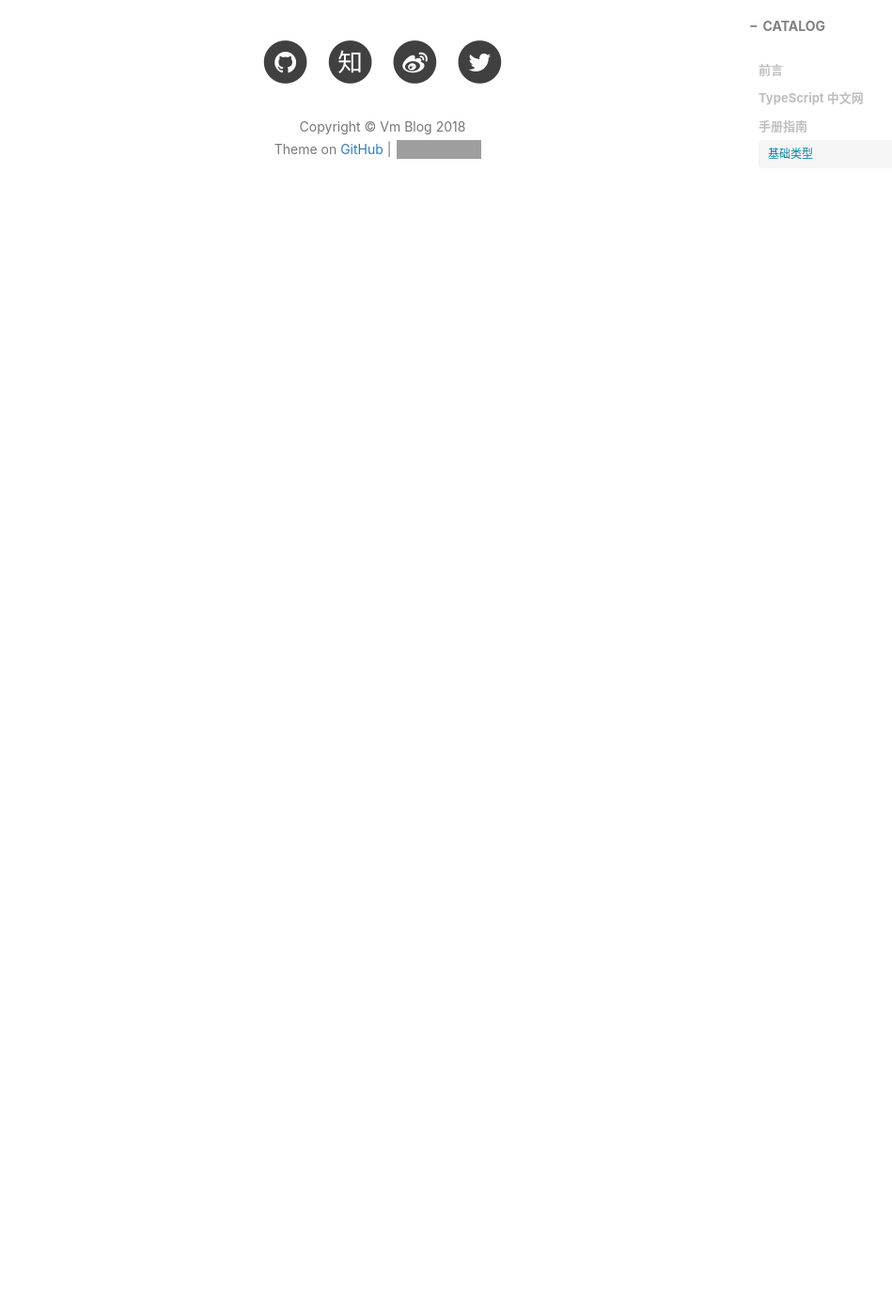
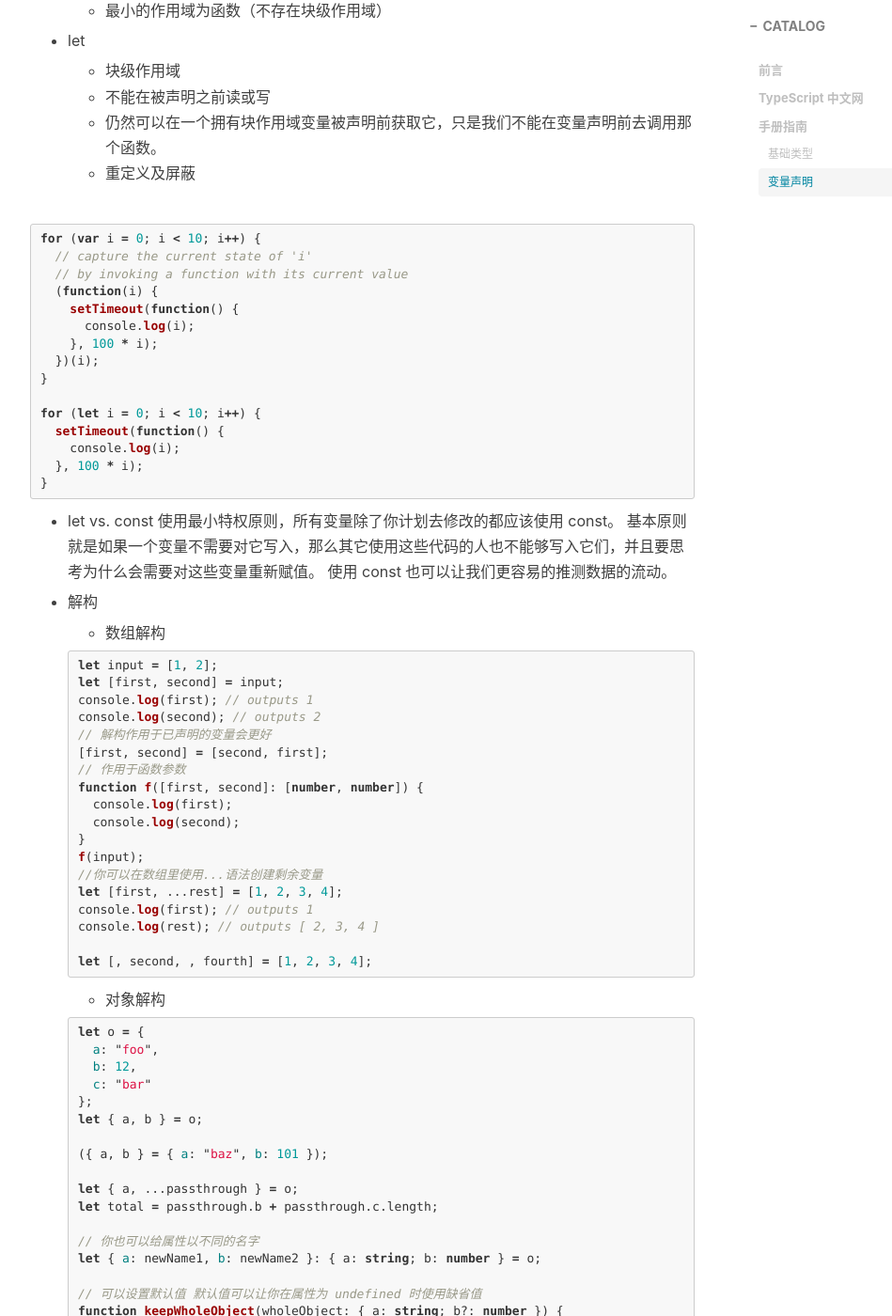
Before and after one commit to xht19980305/xht19980305.github.io, a Jekyll site: the page built from _posts/2018-10-15-TypeScript学习笔记.md, in a window 1280 px wide and 1400 px high, scrolled down 2947 px. Shown: the whole window at 94% size, without its empty margins (233-1182 px from the left). Built offline with Jekyll 4.4.1, drawn with Linux system fonts in a browser that asks for light colours; nearby versions of some CDN libraries; comment, search, counter and statistics services are not loaded; before the commit the page ends 3210 px from its top, so only the background shows below that; some of the changed text lies outside the part shown; grey boxes are pictures that could not be loaded.

Commit message:
add typescript notes

````diff
--- a/_posts/2018-10-15-TypeScript学习笔记.md
+++ b/_posts/2018-10-15-TypeScript学习笔记.md
@@ -90,14 +90,131 @@ prettySure.toFixed(); // Error: Property 'toFixed' doesn't exist on type 'Object
 function error(message: string): never {
   throw new Error(message);
 }
-
 // 推断的返回值类型为never
 function fail() {
   return error("Something failed");
 }
-
 // 返回never的函数必须存在无法达到的终点
 function infiniteLoop(): never {
   while (true) {}
 }
 ```
+
+- 类型断言
+  通过类型断言这种方式可以告诉编译器，“相信我，我知道自己在干什么”。 类型断言好比其它语言里的类型转换，但是不进行特殊的数据检查和解构。 它没有运行时的影响，只是在编译阶段起作用。
+
+```ts
+let someValue: any = "this is a string";
+
+let strLength: number = (<string>someValue).length;
+let strLength: number = (someValue as string).length;
+```
+
+#### 变量声明
+
+因为 TypeScript 是 JavaScript 的超集，所以它本身就支持 let 和 const。
+
+- var
+
+  - 变量提升
+  - 最小的作用域为函数（不存在块级作用域）
+
+- let
+
+  - 块级作用域
+  - 不能在被声明之前读或写
+  - 仍然可以在一个拥有块作用域变量被声明前获取它，只是我们不能在变量声明前去调用那个函数。
+  - 重定义及屏蔽
+
+```ts
+for (var i = 0; i < 10; i++) {
+  // capture the current state of 'i'
+  // by invoking a function with its current value
+  (function(i) {
+    setTimeout(function() {
+      console.log(i);
+    }, 100 * i);
+  })(i);
+}
+
+for (let i = 0; i < 10; i++) {
+  setTimeout(function() {
+    console.log(i);
+  }, 100 * i);
+}
+```
+
+- let vs. const
+  使用最小特权原则，所有变量除了你计划去修改的都应该使用 const。 基本原则就是如果一个变量不需要对它写入，那么其它使用这些代码的人也不能够写入它们，并且要思考为什么会需要对这些变量重新赋值。 使用 const 也可以让我们更容易的推测数据的流动。
+
+- 解构
+
+  - 数组解构
+
+  ```ts
+  let input = [1, 2];
+  let [first, second] = input;
+  console.log(first); // outputs 1
+  console.log(second); // outputs 2
+  // 解构作用于已声明的变量会更好
+  [first, second] = [second, first];
+  // 作用于函数参数
+  function f([first, second]: [number, number]) {
+    console.log(first);
+    console.log(second);
+  }
+  f(input);
+  //你可以在数组里使用...语法创建剩余变量
+  let [first, ...rest] = [1, 2, 3, 4];
+  console.log(first); // outputs 1
+  console.log(rest); // outputs [ 2, 3, 4 ]
+
+  let [, second, , fourth] = [1, 2, 3, 4];
+  ```
+
+  - 对象解构
+
+  ```ts
+  let o = {
+    a: "foo",
+    b: 12,
+    c: "bar"
+  };
+  let { a, b } = o;
+
+  ({ a, b } = { a: "baz", b: 101 });
+
+  let { a, ...passthrough } = o;
+  let total = passthrough.b + passthrough.c.length;
+
+  // 你也可以给属性以不同的名字
+  let { a: newName1, b: newName2 }: { a: string; b: number } = o;
+
+  // 可以设置默认值 默认值可以让你在属性为 undefined 时使用缺省值
+  function keepWholeObject(wholeObject: { a: string; b?: number }) {
+    let { a, b = 1001 } = wholeObject;
+  }
+
+  // 你需要知道在解构属性上给予一个默认或可选的属性用来替换主初始化列表
+  function f({ a, b = 0 } = { a: "" }): void {
+    // ...
+  }
+  f({ a: "yes" }); // ok, default b = 0
+  f(); // ok, default to {a: ""}, which then defaults b = 0
+  f({}); // error, 'a' is required if you supply an argument
+  ```
+
+  要小心使用解构。 从前面的例子可以看出，就算是最简单的解构表达式也是难以理解的。 尤其当存在深层嵌套解构的时候，就算这时没有堆叠在一起的重命名，默认值和类型注解，也是令人难以理解的。 解构表达式要尽量保持小而简单。 你自己也可以直接使用解构将会生成的赋值表达式。
+
+- 展开
+  展开操作符正与解构相反
+
+```ts
+let first = [1, 2];
+let second = [3, 4];
+let bothPlus = [0, ...first, ...second, 5];
+
+// 它是从左至右进行处理，但结果仍为对象。 这就意味着出现在展开对象后面的属性会覆盖前面的属性
+let defaults = { food: "spicy", price: "$$", ambiance: "noisy" };
+let search = { ...defaults, food: "rich" };
+```
````
